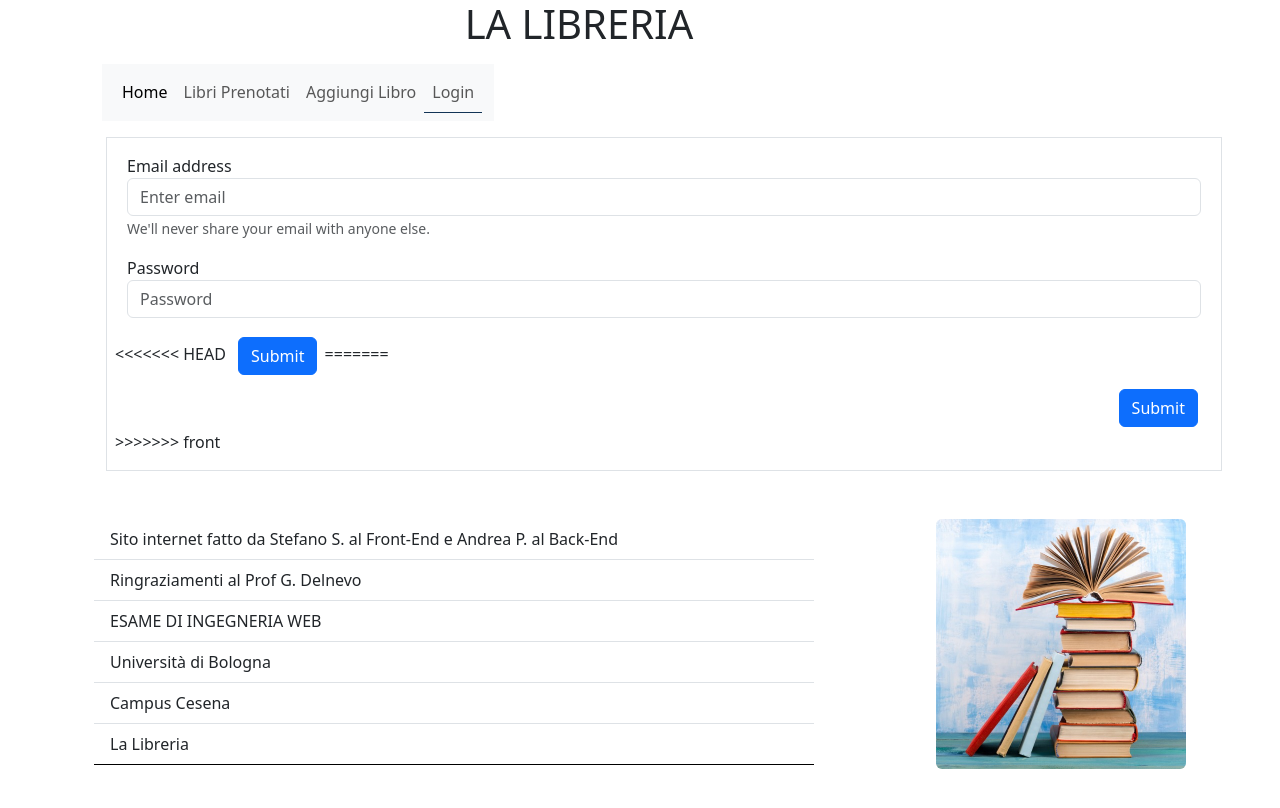
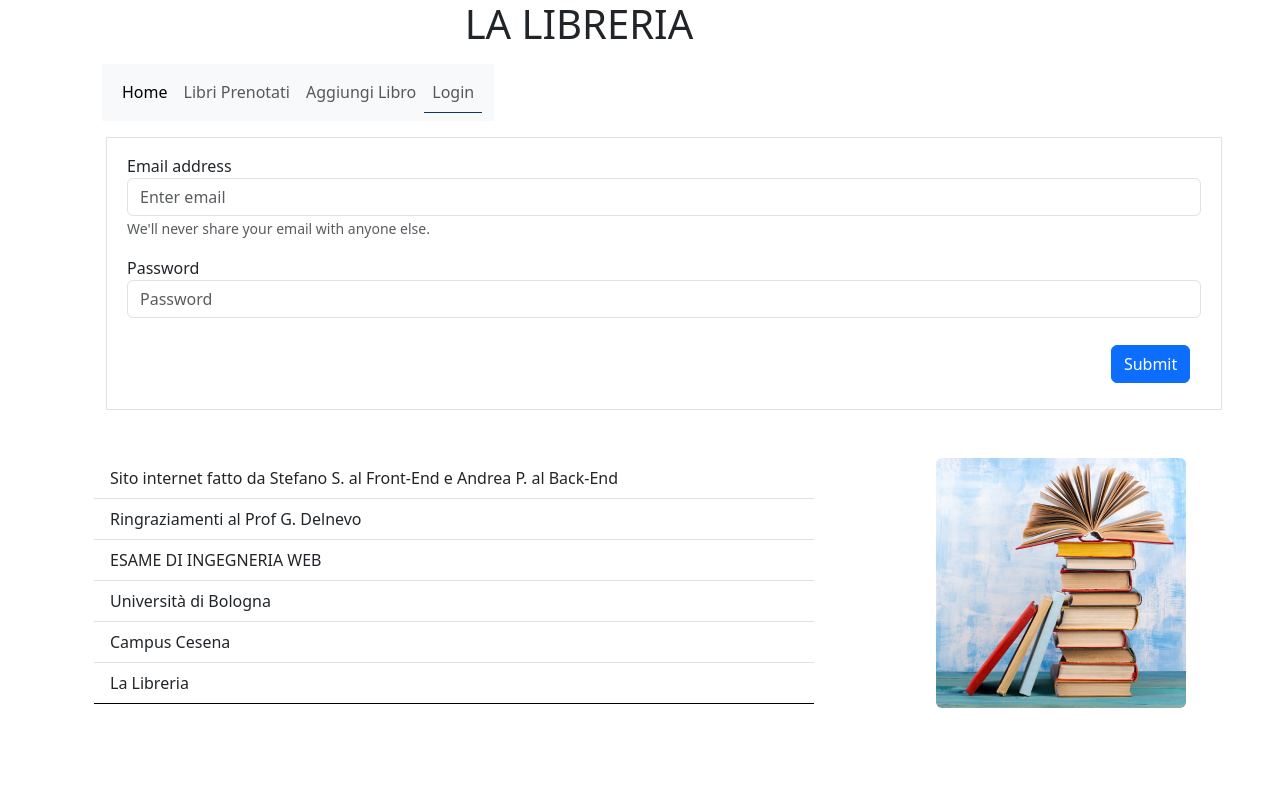
Before and after one commit to SantoSte2/ProgettoWeb2, a Vue app: page /Login in a window 1280 px wide. Shown: the top 808 px of the page. Built offline with nearby package versions, Linux system fonts and the light colour scheme.

Commit message:
piccole modifiche grafiche alla card

```diff
--- a/src/assets/style.css
+++ b/src/assets/style.css
@@ -4,6 +4,10 @@ ul{
 
 }
 
+.card-img-top{
+    margin-top: 10px;
+    width:100%
+}
 
 .plus{
     align-items: start;
@@ -12,13 +16,15 @@ ul{
 
     text-align: center;
     padding: 5px;
-    margin: 3px;
-    margin-left: 8px;
+    margin: 1%;
+    margin-left: 5%;
+    margin-bottom: 10px;
 }
+
 .btn-warning{
 
     padding: 5px;
-    margin: 3px;
+    margin: 3%;
 
 }
 
--- a/src/components/CardLibri.vue
+++ b/src/components/CardLibri.vue
@@ -4,7 +4,7 @@
         <div class="card-group mx-4 my-2">
 
             <div class="row">
-                <div class="card col-3" v-for="card in cardLibri" :key="card.id">
+                <div class="card col-4" v-for="card in cardLibri" :key="card.id">
                     <img :src="card.imgurl" class="card-img-top" :alt="'copertina ' + card.titoloCard">
                     <div class="card-body">
                         <h5 class="card-title">{{ card.titoloCard }}</h5>
--- a/src/components/Login.vue
+++ b/src/components/Login.vue
@@ -16,17 +16,9 @@
           <input type="password" class="form-control" id="exampleInputPassword1" placeholder="Password">
         </div>
       </div>
-<<<<<<< HEAD
-      <!--<div class="form-group form-check">
-        <input type="checkbox" class="form-check-input" id="exampleCheck1">
-        <label class="form-check-label" for="exampleCheck1">Remember me</label>
-      </div>-->
-      <button type="submit" class="btn btn-primary">Submit</button>
-=======
       <div class="container mt-2 text-end">
         <button type="submit" class="btn btn-primary">Submit</button>
       </div>
->>>>>>> front
     </form>
 
   </div>
```
